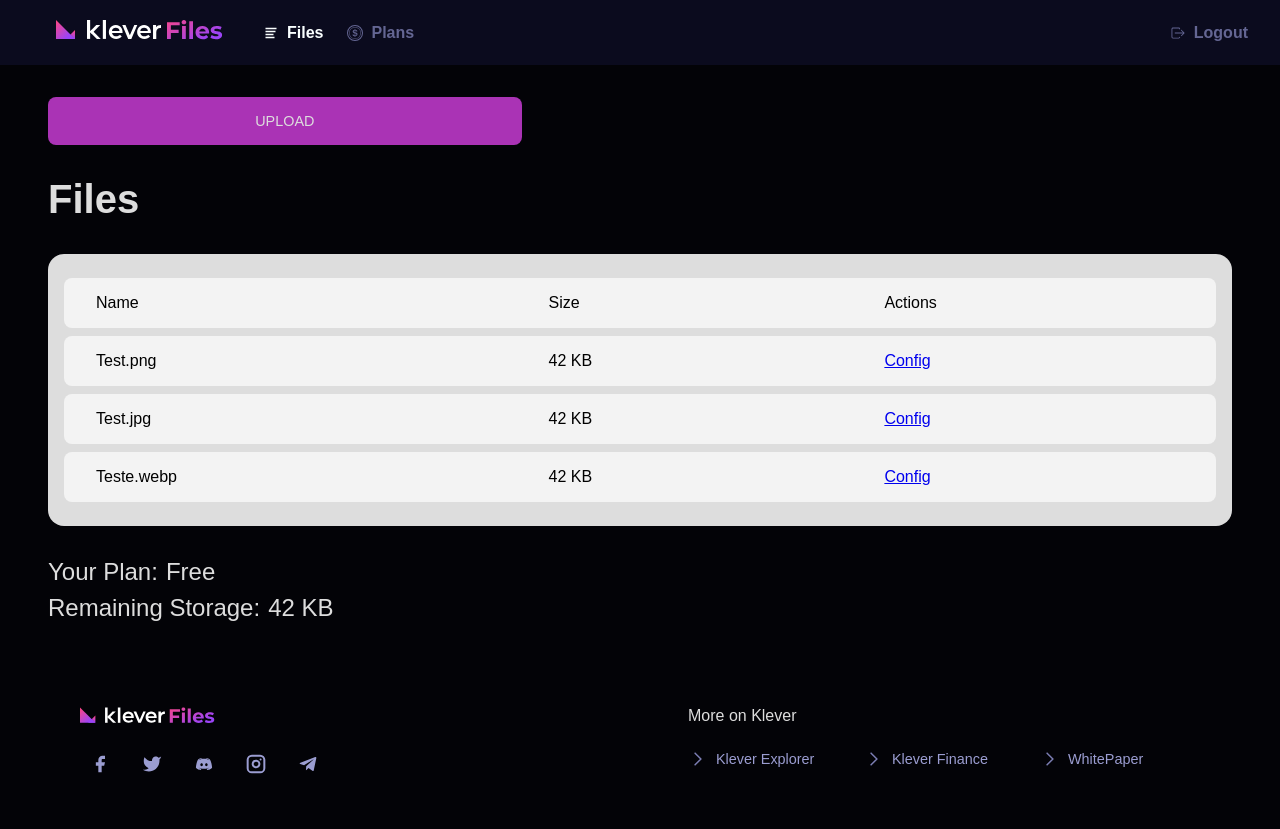
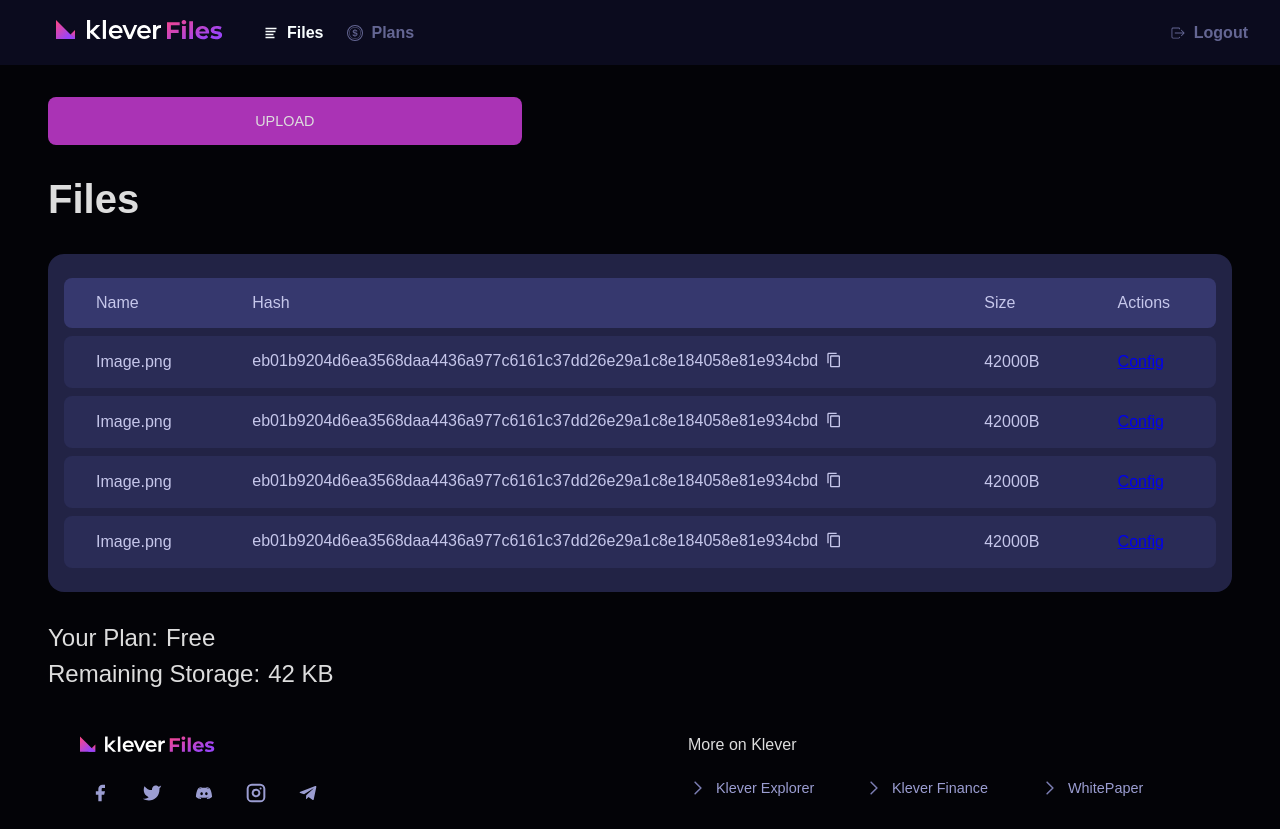
Before and after one commit to samufacanha2/klever-files, a React (Create React App) app: page /files in a window 1280 px wide. Before the commit the page ends 800 px from the top, so only its background shows below. Built offline with nearby package versions, Linux system fonts and the light colour scheme.

Commit message:
fix: layout colors, added mocks

```diff
--- /dev/null
+++ b/src/components/Copy/index.tsx
@@ -0,0 +1,35 @@
+import React, { Fragment } from 'react';
+import { MdContentCopy } from 'react-icons/md';
+import { toast } from 'react-toastify';
+import styled from 'styled-components';
+
+interface ICopyProps {
+  data?: string;
+  info?: string;
+}
+
+const IconContainer = styled.div`
+  cursor: pointer;
+`;
+
+const Copy: React.FC<ICopyProps> = ({ data, info = 'Text' }) => {
+  const handleCopyInfo = async () => {
+    await navigator.clipboard.writeText(String(data));
+
+    toast.info(`${info} copied to clipboard`, {
+      autoClose: 2000,
+      pauseOnHover: false,
+      closeOnClick: true,
+    });
+  };
+
+  return (
+    <Fragment>
+      <IconContainer onClick={handleCopyInfo}>
+        <MdContentCopy />
+      </IconContainer>
+    </Fragment>
+  );
+};
+
+export default Copy;
--- /dev/null
+++ b/src/configs/file/headers.ts
@@ -0,0 +1 @@
+export const fileHeaders = ['Name', 'Hash', 'Size', 'Actions'];
--- /dev/null
+++ b/src/mocks/files.ts
@@ -0,0 +1,16 @@
+import { IFile } from 'types';
+
+const file: IFile = {
+  name: 'Image',
+  extension: 'png',
+  hash: 'eb01b9204d6ea3568daa4436a977c6161c37dd26e29a1c8e184058e81e934cbd',
+  size: 42000,
+};
+
+const files: IFile[] = [];
+
+for (let i = 0; i < 4; i++) {
+  files.push(file);
+}
+
+export default files;
--- a/src/pages/Files/index.tsx
+++ b/src/pages/Files/index.tsx
@@ -1,8 +1,12 @@
 import Button from 'components/Button';
+import Copy from 'components/Copy';
+import { fileHeaders } from 'configs/file/headers';
+import files from 'mocks/files';
 import React from 'react';
 import {
   Container,
   CurrentPlan,
+  HashItem,
   ListBody,
   ListContainer,
   ListHeader,
@@ -27,32 +31,27 @@ const Files: React.FC = () => {
 
       <ListContainer>
         <ListHeaders>
-          <ListHeader>Name</ListHeader>
-          <ListHeader>Size</ListHeader>
-          <ListHeader>Actions</ListHeader>
+          {fileHeaders.map(header => (
+            <ListHeader>{header}</ListHeader>
+          ))}
         </ListHeaders>
         <ListBody>
-          <ListRow>
-            <ListItem>Test.png</ListItem>
-            <ListItem>42 KB</ListItem>
-            <ListItem>
-              <a href="#">Config</a>
-            </ListItem>
-          </ListRow>
-          <ListRow>
-            <ListItem>Test.jpg</ListItem>
-            <ListItem>42 KB</ListItem>
-            <ListItem>
-              <a href="#">Config</a>
-            </ListItem>
-          </ListRow>
-          <ListRow>
-            <ListItem>Teste.webp</ListItem>
-            <ListItem>42 KB</ListItem>
-            <ListItem>
-              <a href="#">Config</a>
-            </ListItem>
-          </ListRow>
+          {files.map(file => (
+            <ListRow>
+              <ListItem>
+                {file.name}.{file.extension}
+              </ListItem>
+              <ListItem>
+                <HashItem>
+                  {file.hash} <Copy data={file.hash} />
+                </HashItem>
+              </ListItem>
+              <ListItem>{file.size}B</ListItem>
+              <ListItem>
+                <a href="#">Config</a>
+              </ListItem>
+            </ListRow>
+          ))}
         </ListBody>
       </ListContainer>
 
--- a/src/pages/Files/styles.ts
+++ b/src/pages/Files/styles.ts
@@ -18,7 +18,7 @@ export const UploadContainer = styled.div`
 
 export const ListContainer = styled.table`
   min-height: 30vh;
-  background-color: ${props => props.theme.white};
+  background-color: ${props => props.theme.card.background};
 
   padding: 1rem;
   border-radius: 1rem;
@@ -28,7 +28,7 @@ export const ListContainer = styled.table`
 
 export const ListHeaders = styled.thead`
   border-radius: 0.5rem;
-  backdrop-filter: brightness(1.1);
+  backdrop-filter: brightness(1.6);
 `;
 
 export const ListBody = styled.tbody``;
@@ -37,15 +37,22 @@ export const ListHeader = styled.th`
   font-weight: normal;
   padding: 1rem 2rem;
   text-align: left;
+  color: ${props => props.theme.card.text};
 `;
 
 export const ListRow = styled.tr`
-  backdrop-filter: brightness(1.1);
+  backdrop-filter: brightness(1.25);
   border-radius: 0.5rem;
 `;
 
 export const ListItem = styled.td`
   padding: 1rem 2rem;
+  color: ${props => props.theme.card.text};
+`;
+
+export const HashItem = styled.div`
+  display: flex;
+  gap: 0.5rem;
 `;
 
 export const SectionHeader = styled.div`
--- a/src/styles/global.ts
+++ b/src/styles/global.ts
@@ -55,10 +55,6 @@ export default createGlobalStyle`
     cursor: pointer;
   }
 
-  #root{
-    width: 100vw;
-    height: 100vh;
-  }
     ::-webkit-scrollbar {
     width: 0.3em;
     z-index: 1;
--- a/src/styles/themes/main.ts
+++ b/src/styles/themes/main.ts
@@ -71,9 +71,9 @@ const main = {
 
   card: {
     background: '#222345',
+    itemBackground: '#595C98',
 
     text: '#C6C7EB',
-    secondaryText: '#595C98',
     darkText: '#7B7DB2',
 
     border: '#7B7DB2',
--- /dev/null
+++ b/src/types/index.ts
@@ -0,0 +1,6 @@
+export interface IFile {
+  name: string;
+  extension: string;
+  hash: string;
+  size: number;
+}
```
